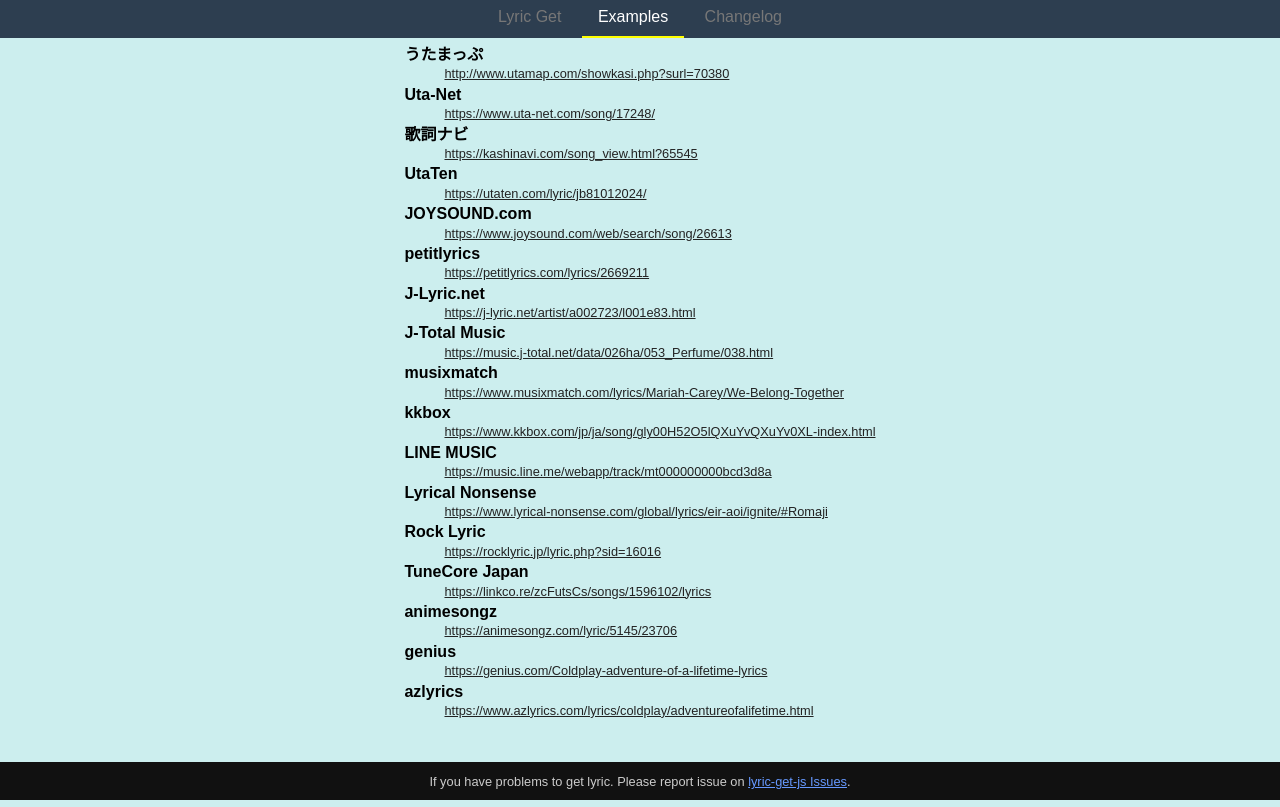
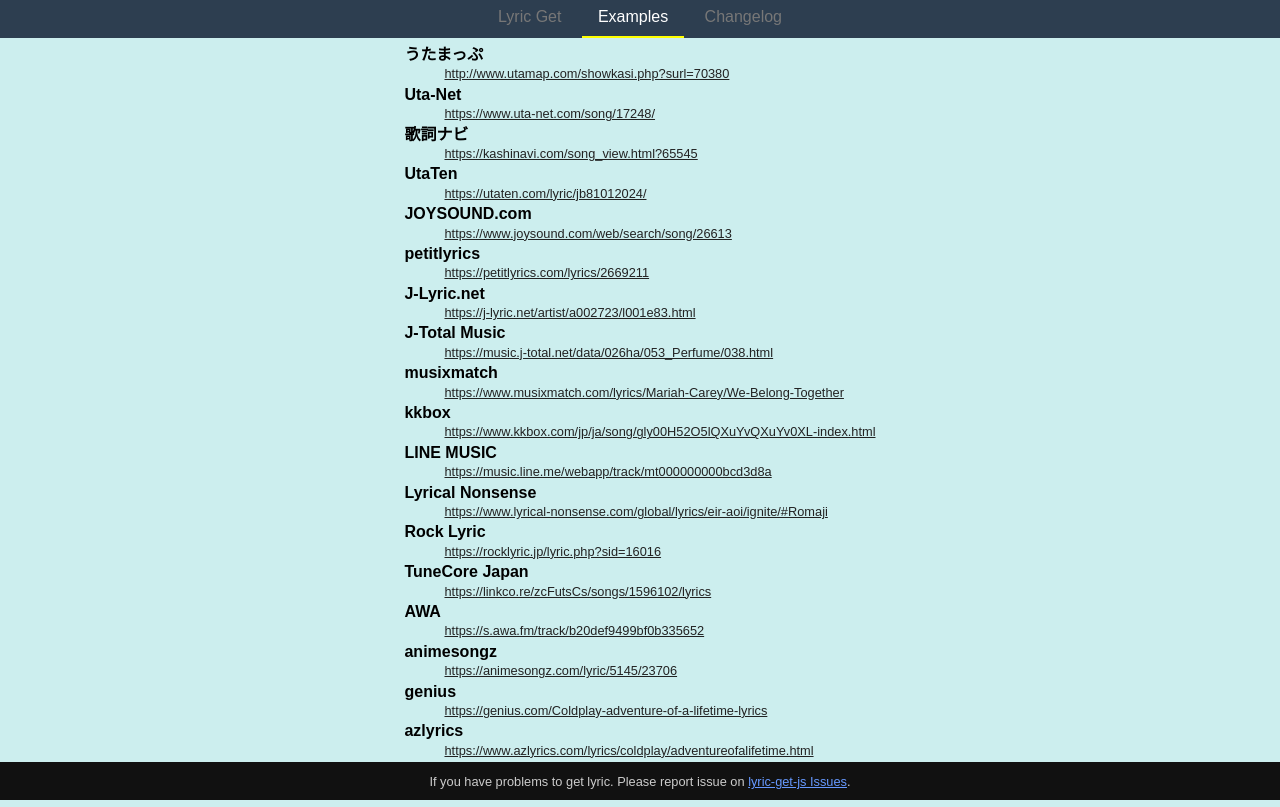
Before and after one commit to franklai/lyric-get-js, a website: page public/index.html in a window 1280 px wide. Both pictures are taken after a click on the link "Examples". Drawn offline with nearby package versions, Linux system fonts and the light colour scheme.

Commit message:
chore: add awa sample link

```diff
--- a/public/index.html
+++ b/public/index.html
@@ -1,4 +1,4 @@
-<!DOCTYPE html>
+<!doctype html>
 <html>
   <head>
     <link rel="shortcut icon" href="favicon.ico" />
@@ -192,6 +192,15 @@
             >
           </dd>
 
+          <dt>AWA</dt>
+          <dd>
+            <a
+              href="https://s.awa.fm/track/b20def9499bf0b335652"
+              target="_blank"
+              >https://s.awa.fm/track/b20def9499bf0b335652</a
+            >
+          </dd>
+
           <dt>animesongz</dt>
           <dd>
             <a href="https://animesongz.com/lyric/5145/23706" target="_blank"
@@ -221,9 +230,11 @@
 
       <div id="changelog" class="content-block">
         <ul>
+          <li>[2024-11-03] Add awa.fm</li>
           <li>[2024-09-15] Remove nana-music</li>
           <li>[2024-01-22] Remove oricon</li>
-          <li>[2022-12-03]
+          <li>
+            [2022-12-03]
             <ol>
               <li>Remove animationsong.com</li>
               <li>Remove kget.jp</li>
```
